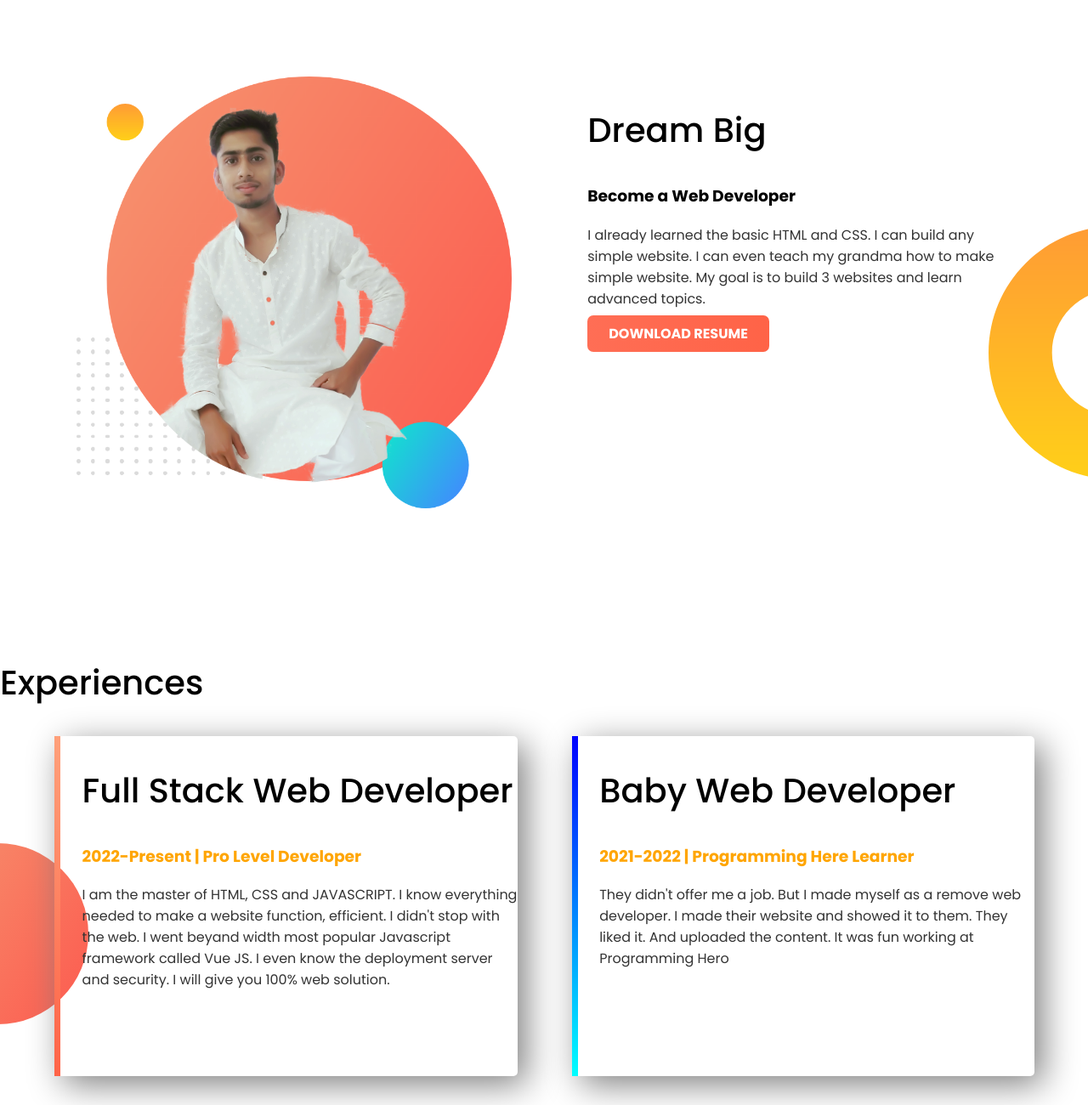
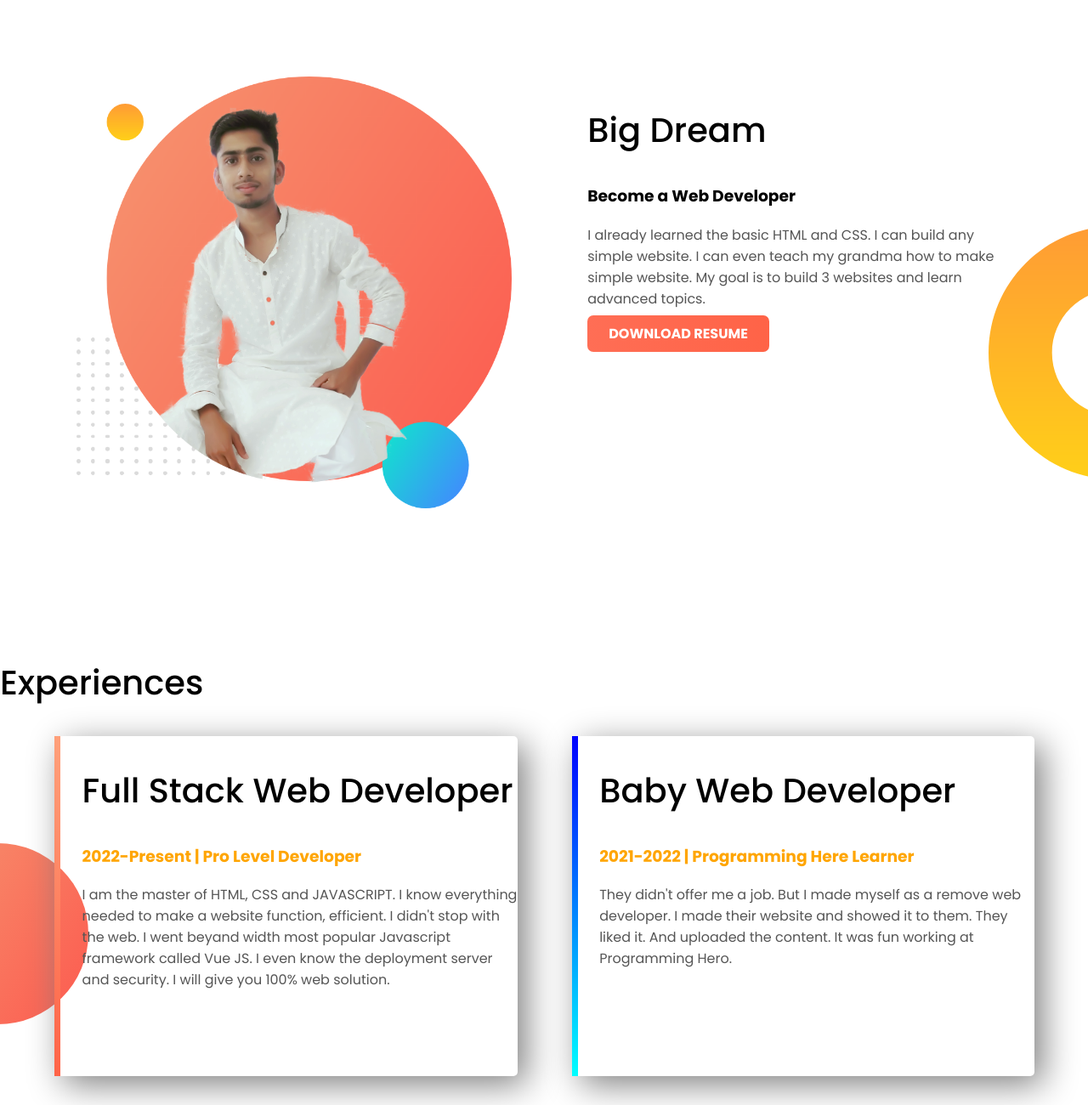
Before and after one commit to Shaidul8505/web-portfolio, a plain HTML site: page index.html in a window 1280 px wide. Shown: the part 560-1860 px from the top of the page at 85% size. Drawn offline with Linux system fonts and the light colour scheme.

Commit message:
update photo and code

```diff
--- a/index.html
+++ b/index.html
@@ -27,7 +27,7 @@
 
        </div>
        <div class="half-width">
-            <h2>Dream Big</h2>
+            <h2>Big Dream</h2>
             <h3>Become a Web Developer</h3>
             <p>I already learned the basic HTML and CSS. I can build any simple website. I can even teach my grandma how to make simple website. My goal is to build 3 websites and learn advanced topics.
             </p>
@@ -44,7 +44,7 @@
         <div id="baby" class="half-width bottom-box">
             <h2>Baby Web Developer</h2>
             <h3 class="orange-highlight">2021-2022 | Programming Here Learner</h3>
-            <p>They didn't offer me a job. But I made myself as a remove web developer. I made their website and showed it to them. They liked it. And uploaded the content. It was fun working at Programming Hero</p>
+            <p>They didn't offer me a job. But I made myself as a remove web developer. I made their website and showed it to them. They liked it. And uploaded the content. It was fun working at Programming Hero.</p>
         </div>
    </section>
    <footer>
--- a/style.css
+++ b/style.css
@@ -11,7 +11,7 @@ h2{
     font-weight: 500;
 }
 p{
-    color: #333;
+    color: #555;
 }
 .my-name{
     color: tomato;
```
Also changed, not shown: images/00.png (added), images/my-image-1.png, 1 other file.
